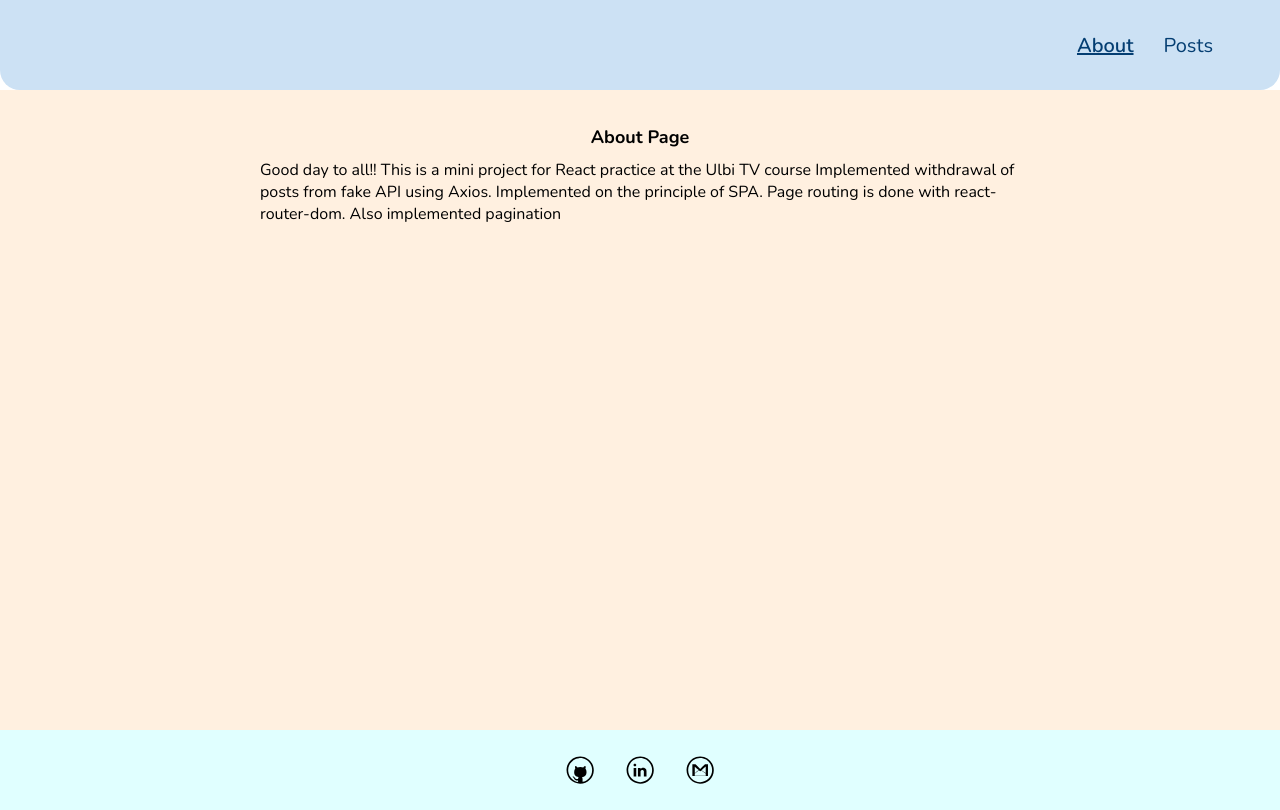
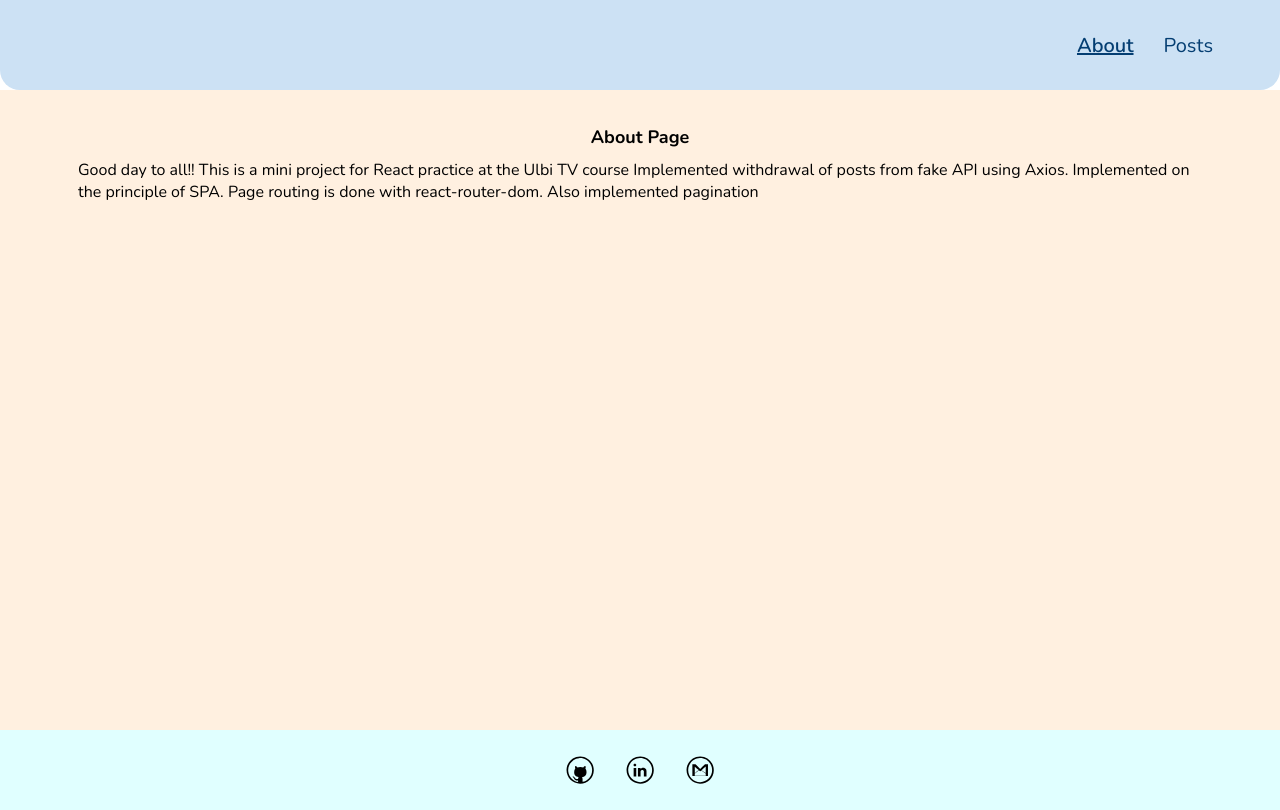
Before and after one commit to vik-tsyplakov/ReactJS_course, a React (Create React App) app in the folder course/: page /about in a window 1280 px wide. Built offline with nearby package versions, Linux system fonts and the light colour scheme.

Commit message:
changed-max-width-on-1164px

```diff
--- a/course/src/components/UI/footer/Footer.module.css
+++ b/course/src/components/UI/footer/Footer.module.css
@@ -9,7 +9,7 @@
 }
 .footer__content {
   margin: 0 auto;
-  max-width: 800px;
+  max-width: 1164px;
 }
 .footer__social {
   width: 180px;
--- a/course/src/pages/About.jsx
+++ b/course/src/pages/About.jsx
@@ -9,7 +9,7 @@ export default function About() {
           flexDirection: "column",
           alignItems: "center",
           padding: "35px 20px",
-          maxWidth: "800px",
+          maxWidth: "1164px",
           margin: "0 auto",
           height: "80vh",
         }}
--- a/course/src/styles/App.css
+++ b/course/src/styles/App.css
@@ -11,7 +11,7 @@
   overflow: hidden;
 }
 .App {
-  max-width: 800px;
+  max-width: 1164px;
   padding: 20px;
 }
 .post {
```
